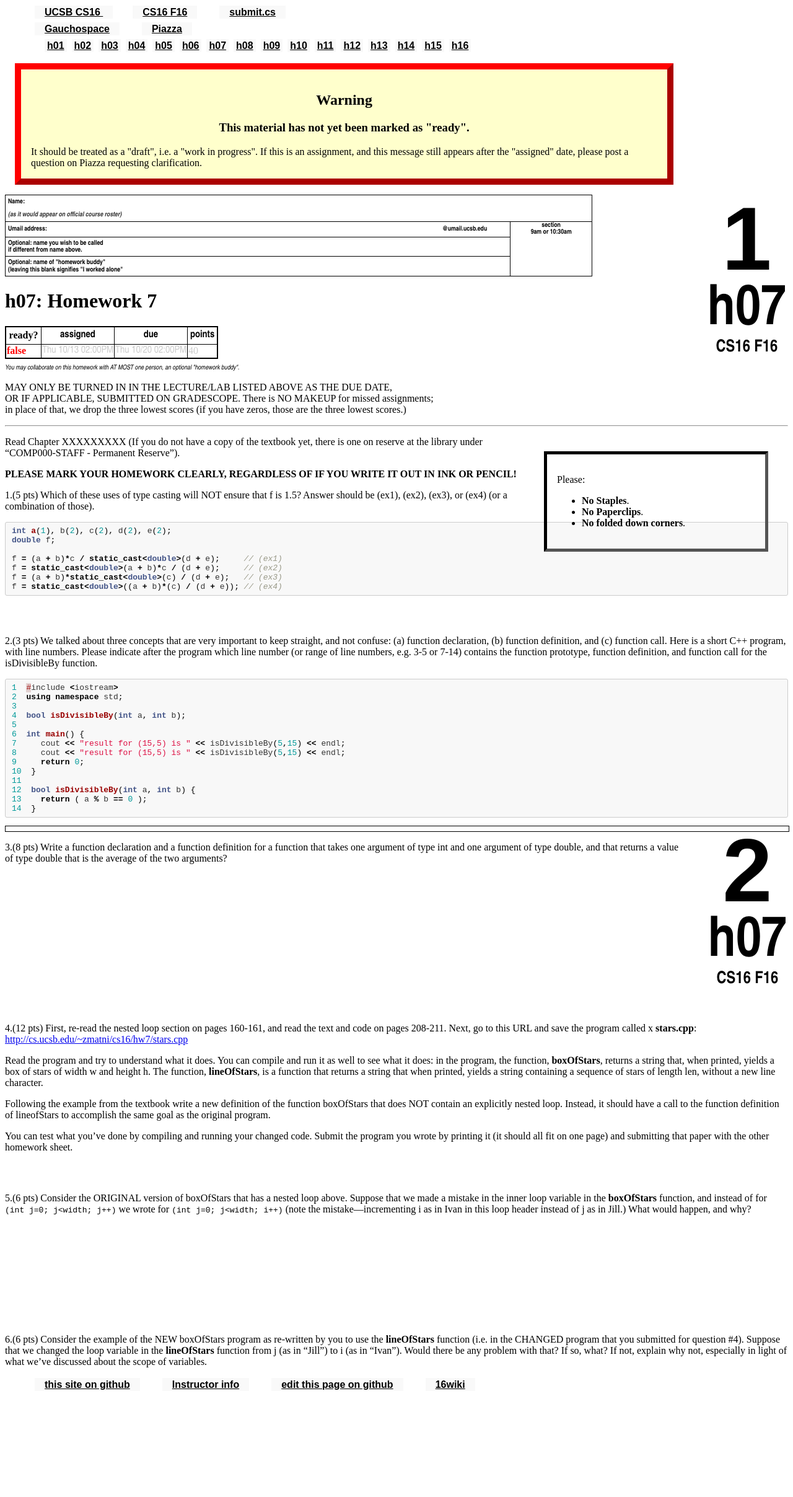
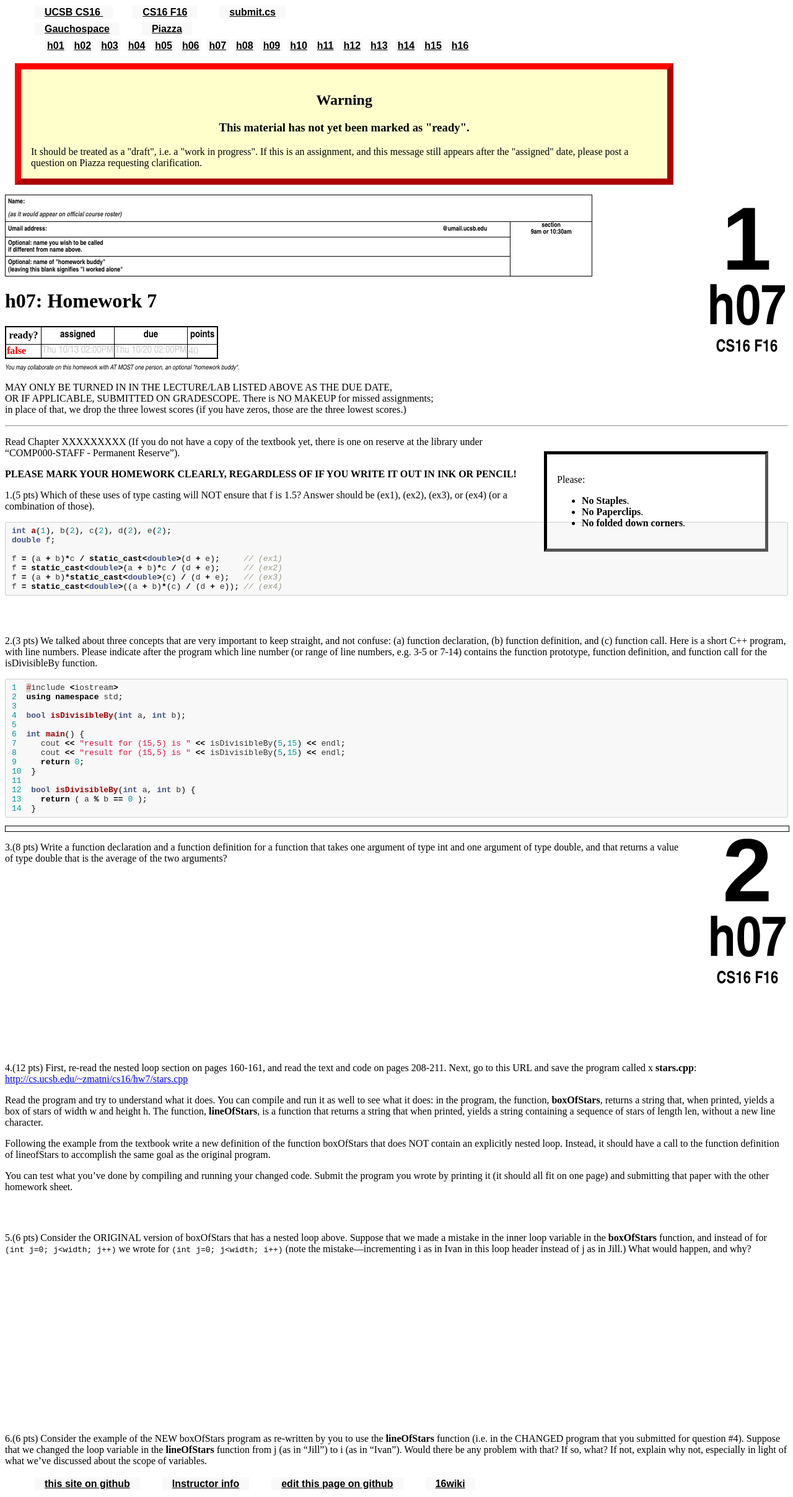
Before and after one commit to ucsb-cs16-s16/https-ucsb-cs16-s17.github.io, a Jekyll site: the page built from _hwk/h07.md, in a window 1280 px wide. Shown: the whole page at 62% size. Built offline with Jekyll 4.4.1, drawn with Linux system fonts in a browser that asks for light colours; before the commit the page ends 2255 px from its top, so only the background shows below that.

Commit message:
Update h07.md

```diff
--- a/_hwk/h07.md
+++ b/_hwk/h07.md
@@ -51,7 +51,7 @@ f = static_cast<double>((a + b)*(c) / (d + e));	// (ex4)
   <div class="pagebreak"></div>
 
 3.(8 pts) Write a function declaration and a function definition for a function that takes one argument of type int and one argument of type double, and that returns a value of type double that is the average of the two arguments?
-  <div style="margin-bottom:16em"></div>
+  <div style="margin-bottom:20em"></div>
 
 4.(12 pts) First, re-read the nested loop section on pages 160-161, and read the text and code on pages 208-211. Next, go to this URL and save the program called x <b>stars.cpp</b>: [http://cs.ucsb.edu/~zmatni/cs16/hw7/stars.cpp](http://cs.ucsb.edu/~zmatni/cs16/hw7/stars.cpp)
   <div style="margin-bottom:1em"></div>
@@ -66,6 +66,6 @@ f = static_cast<double>((a + b)*(c) / (d + e));	// (ex4)
   <div style="margin-bottom:4em"></div>
 
 5.(6 pts) Consider the ORIGINAL version of boxOfStars that has a nested loop above. Suppose that we made a mistake in the inner loop variable in the <b>boxOfStars</b> function, and instead of for `(int j=0; j<width; j++)` we wrote for `(int j=0; j<width; i++)` (note the mistake—incrementing i as in Ivan in this loop header instead of j as in Jill.) What would happen, and why?
-  <div style="margin-bottom:12em"></div>
+  <div style="margin-bottom:18em"></div>
 
 6.(6 pts) Consider the example of the NEW boxOfStars program as re-written by you to use the <b>lineOfStars</b> function (i.e. in the CHANGED program that you submitted for question #4). Suppose that we changed the loop variable in the <b>lineOfStars</b> function from j (as in "Jill") to i (as in "Ivan"). Would there be any problem with that? If so, what? If not, explain why not, especially in light of what we’ve discussed about the scope of variables.
```
